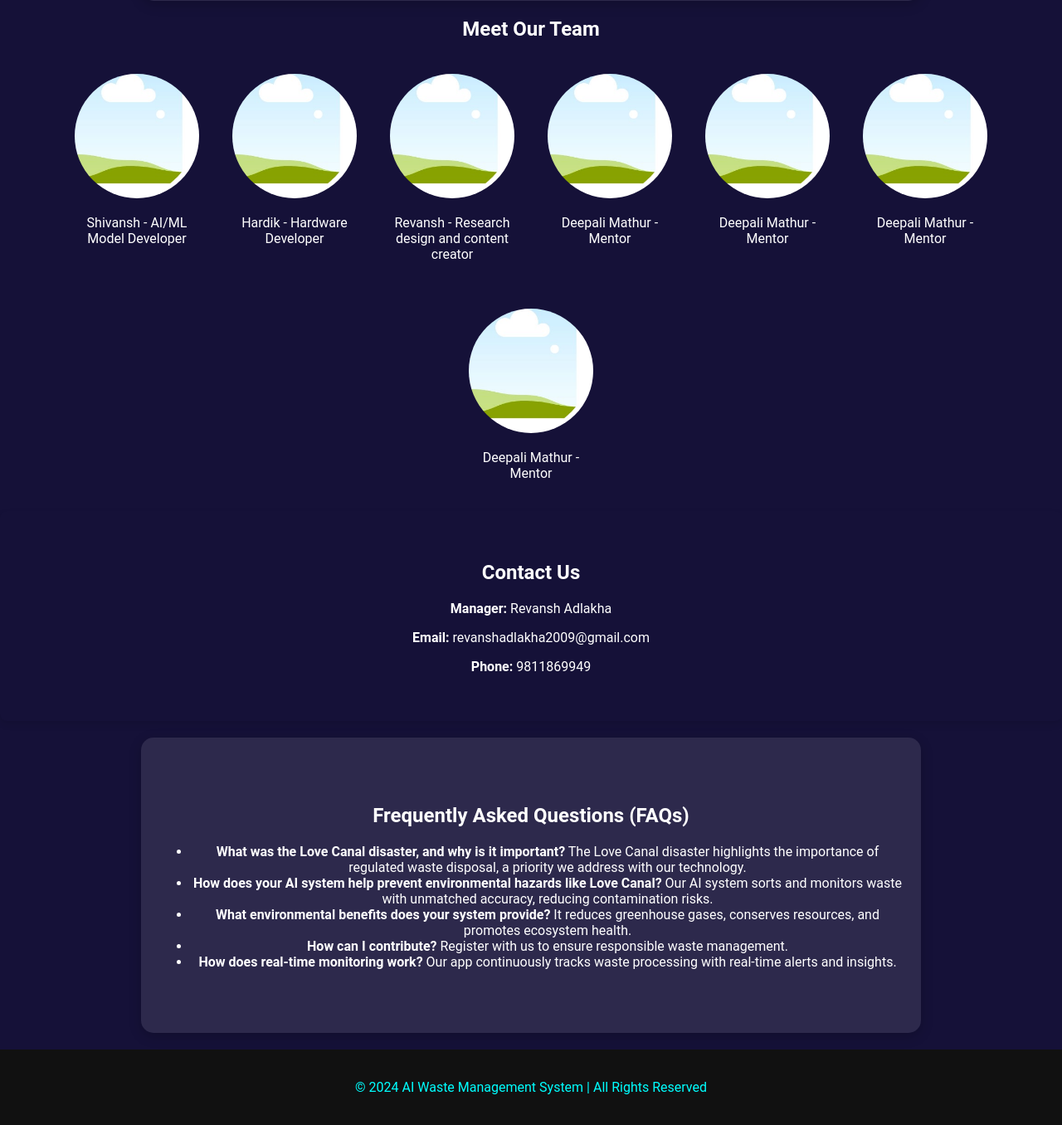
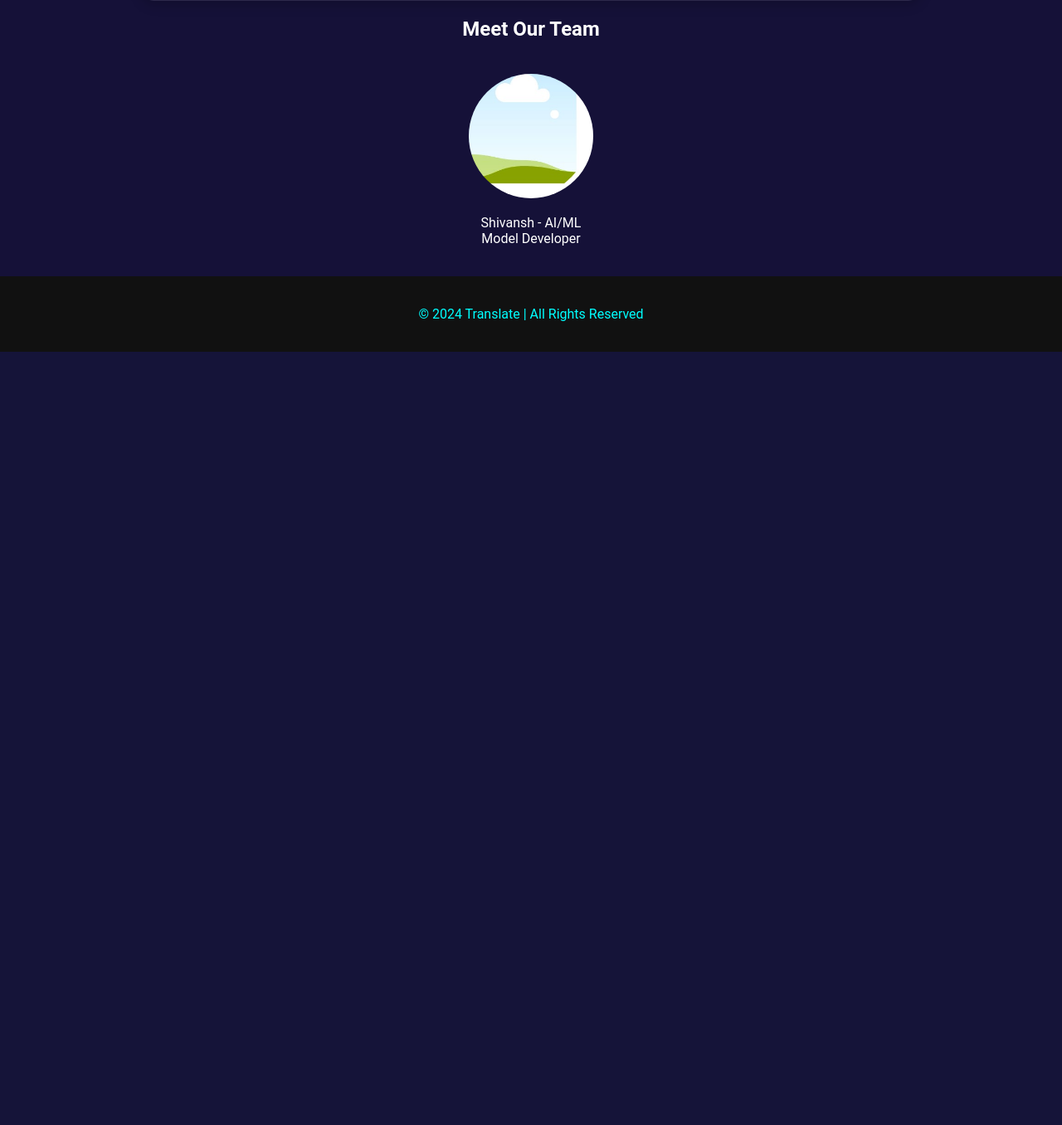
Before and after one commit to ShivanshCoding36/live_voice_to_text, a Flask app: page / in a window 1280 px wide. Shown: the part 4788-6144 px from the top of the page at 83% size. After the commit the page ends 5212 px from the top, so only its background shows below. Run offline with Flask 3, Linux system fonts and the light colour scheme; some libraries are stand-ins or nearby versions.

Commit message:
Update index.html

```diff
--- a/FINAL WEBSITE/templates/index.html
+++ b/FINAL WEBSITE/templates/index.html
@@ -207,61 +207,17 @@
                 <img src="{{ url_for('static', filename='img/photo.jpg') }}" alt="Shivansh">
                 <p>Shivansh - AI/ML Model Developer</p>
             </div>
-            <div class="team-member">
-                <img src="{{ url_for('static', filename='img/photo.jpg') }}" alt="Hardik">
-                <p>Hardik - Hardware Developer</p>
-            </div>
-            <div class="team-member">
-                <img src="{{ url_for('static', filename='img/photo.jpg') }}" alt="Revansh">
-                <p>Revansh - Research design and content creator</p>
-            </div>
-            <div class="team-member">
-                <img src="{{ url_for('static', filename='img/photo.jpg') }}" alt="Deepali">
-                <p>Deepali Mathur - Mentor</p>
-            </div>
-            <div class="team-member">
-                <img src="{{ url_for('static', filename='img/photo.jpg') }}" alt="Deepali">
-                <p>Deepali Mathur - Mentor</p>
-            </div>
-            <div class="team-member">
-                <img src="{{ url_for('static', filename='img/photo.jpg') }}" alt="Deepali">
-                <p>Deepali Mathur - Mentor</p>
-            </div>
-            <div class="team-member">
-                <img src="{{ url_for('static', filename='img/photo.jpg') }}" alt="Deepali">
-                <p>Deepali Mathur - Mentor</p>
-            </div>
 
-        </div>
     </section>
 
     <!-- Contact Section -->
-    <section id="contact" class="contact-section">
-        <h2>Contact Us</h2>
-        <p><strong>Manager:</strong> Revansh Adlakha</p>
-        <p><strong>Email:</strong> revanshadlakha2009@gmail.com</p>
-        <p><strong>Phone:</strong> 9811869949</p>
-    </section>
+
 
     <!-- FAQ Section -->
-    <section id="faqs" class="faqs-section">
-        <h2>Frequently Asked Questions (FAQs)</h2>
-        <ul>
-            <li><strong>What was the Love Canal disaster, and why is it important?</strong>
-                The Love Canal disaster highlights the importance of regulated waste disposal, a priority we address with our technology.</li>
-            <li><strong>How does your AI system help prevent environmental hazards like Love Canal?</strong>
-                 Our AI system sorts and monitors waste with unmatched accuracy, reducing contamination risks.</li>
-            <li><strong>What environmental benefits does your system provide?</strong>
-                It reduces greenhouse gases, conserves resources, and promotes ecosystem health.</li>
-            <li><strong>How can I contribute?</strong>
-                Register with us to ensure responsible waste management.</li>
-            <li><strong>How does real-time monitoring work?</strong>
-                Our app continuously tracks waste processing with real-time alerts and insights.</li>
-        </ul>
-    </section>
+
 
     <footer>
-        <p>&copy; 2024 AI Waste Management System | All Rights Reserved</p>
+        <p>&copy; 2024 Translate | All Rights Reserved</p>
     </footer>
 
     <!-- JavaScript -->
@@ -324,8 +280,5 @@ document.querySelectorAll('#nav-links li a').forEach(link => {
 
         </script>
 
-    <script src="https://cdn.botpress.cloud/webchat/v2.2/inject.js"></script>
-    <script src="https://files.bpcontent.cloud/2024/11/21/07/20241121073320-TR53JIMV.js"></script>
-
 </body>
 </html>
```
